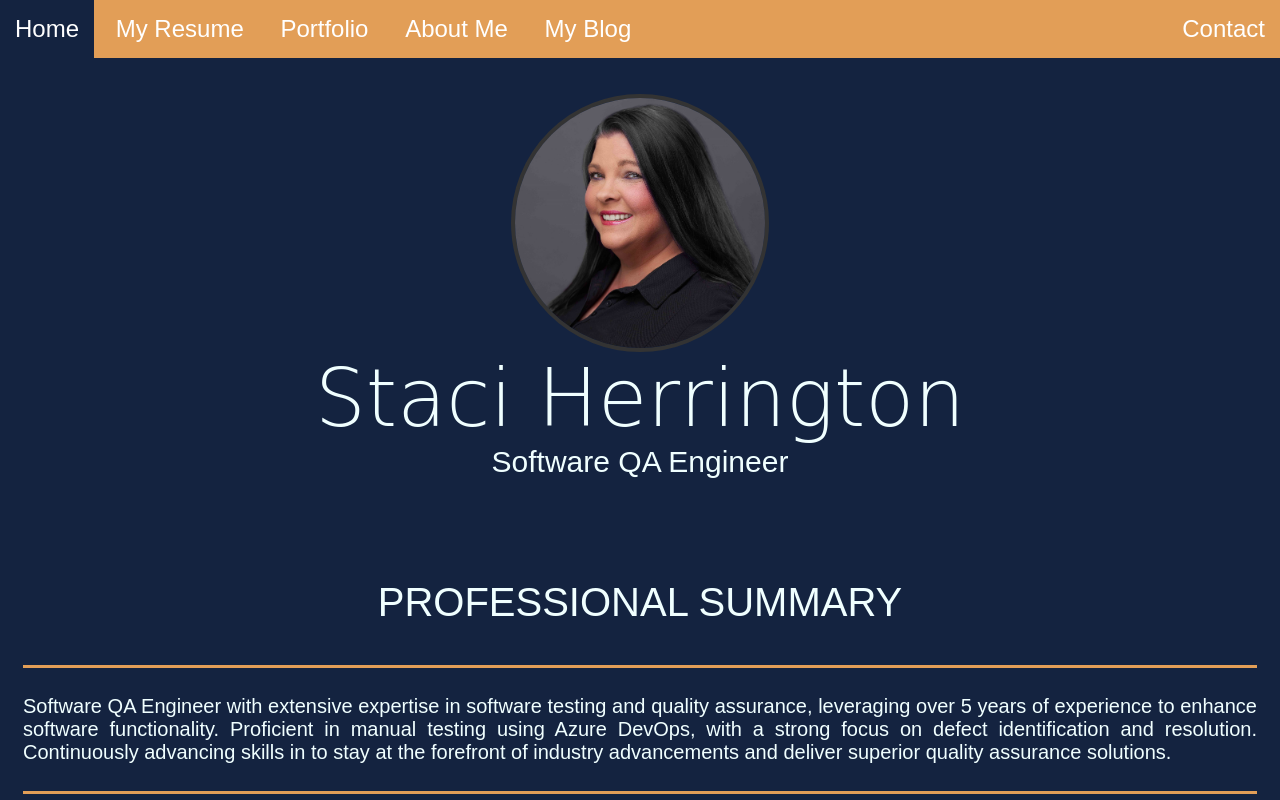
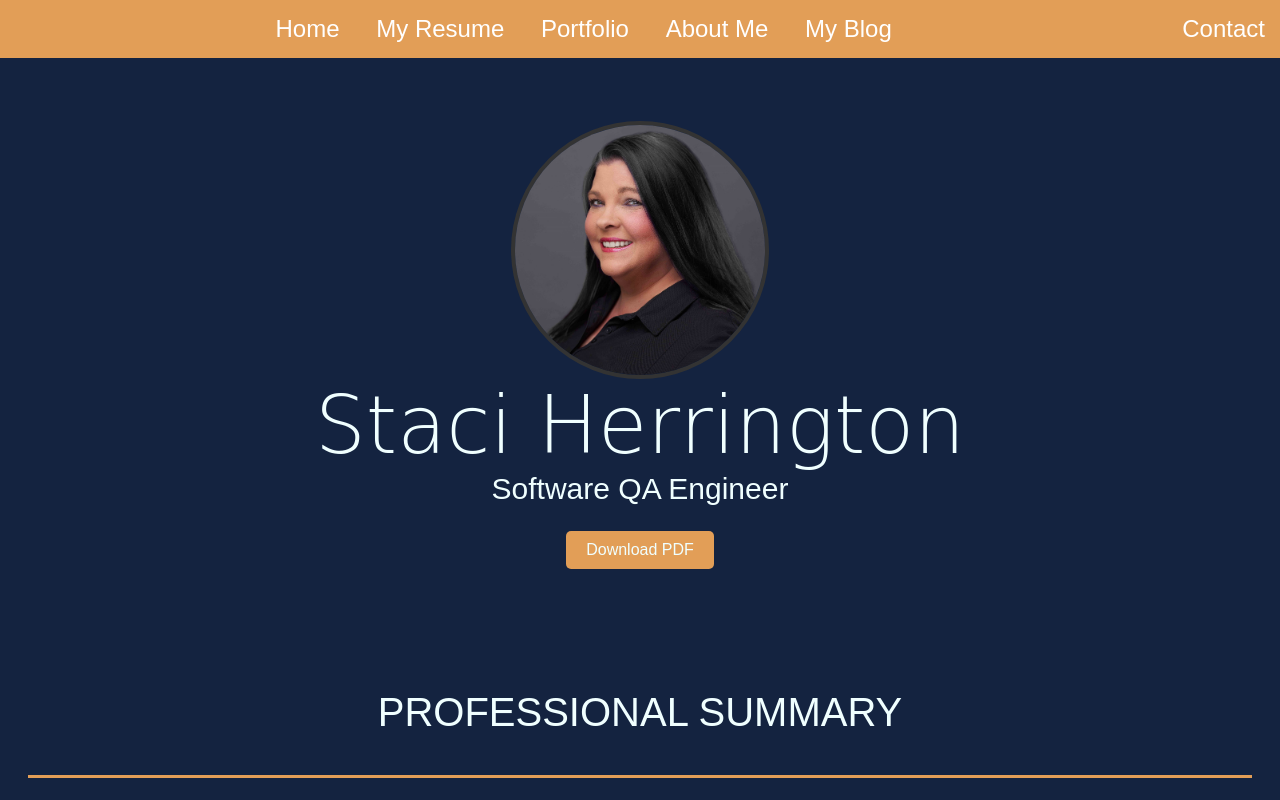
Before and after one commit to sgh5175/sgh5175.github.io, a plain HTML site: page resume.html in a window 1280 px wide. Shown: the top 800 px of the page. Drawn offline with Linux system fonts and the light colour scheme; a web font is replaced by a local one.

Commit message:
Update resume.html

```diff
--- a/resume.html
+++ b/resume.html
@@ -7,7 +7,8 @@
     <meta charset="UTF-8">
     <meta name="description" content="Staci Herrington Quality Assurance Resume">
     <meta name="author" content="Staci Herrington">
-    <meta name="keywords" content="QA, Quality Assurance, Software Quality, Agile Processes, End-to-End Test Execution, ISQTB Certified">
+    <meta name="keywords"
+        content="QA, Quality Assurance, Software Quality, Agile Processes, End-to-End Test Execution, ISQTB Certified">
 
     <link rel="stylesheet" href="style.css">
     <link rel="preconnect" href="https://fonts.googleapis.com">
@@ -22,19 +23,36 @@
     <title>Staci Herrington's Resume</title>
     <link rel="icon" href="SH logo favicon.png" type="image/x-icon">
     <style>
+        body {
+            font-family: Arial, sans-serif;
+            padding: 20px;
+            text-align: center;
+        }
+
+        .print-button {
+            background-color: #e29e57;
+            color: azure;
+            border: none;
+            padding: 10px 20px;
+            font-size: 16px;
+            border-radius: 5px;
+            cursor: pointer;
+            margin-bottom: 20px;
+
+        }
+
+        .print-button:hover {
+            background-color: #d68d44;
+        }
+
         @media print {
-            body {
-                margin: 0;
-                padding: 0;
-                font-family: "Funnel Sans", sans-serif;
-                color: #000;
-            }
 
 
             /* Hide non-print elements */
             .no-print,
             .nav-container,
             .print-container,
+            .print-button,
             .button,
             .ads {
                 display: none !important;
@@ -55,10 +73,11 @@
 
             /* Adjust widths for printing */
             .print-container {
+                display: inline-block;
                 width: 100%;
                 padding: 10px;
                 background-color: #e29e57;
-                color: #e29e57;
+                color: #azure;
                 border-radius: 10%;
                 font-size: 12px;
             }
@@ -66,6 +85,7 @@
             .print-container:hover {
                 background-color: #142340;
             }
+
         }
     </style>
 </head>
@@ -90,6 +110,7 @@
 
         <h1>Staci Herrington</h1>
         <h2>Software QA Engineer</h2>
+        <button class="print-button" onclick="window.print()" id="printpdf">Download PDF</button>
 
         <h3 style="padding-top: 5%;">PROFESSIONAL SUMMARY</h3>
         <hr>
@@ -98,6 +119,7 @@
             DevOps, with a strong focus on defect identification and resolution. Continuously advancing skills in to
             stay at the forefront of industry advancements and deliver superior quality assurance solutions.</h4>
         <hr>
+        <div class="page-break"></div>
         <h3 style="padding-top: 5%;">EMPLOYMENT HISTORY</h3>
         <HR>
         <p></p>
@@ -110,6 +132,7 @@
             <span>Manvel, TX</span>
         </ul>
         <p></p>
+
         <div class="res-container2">
             <ul>
                 <br>
@@ -127,6 +150,8 @@
 
             </ul>
         </div>
+    </div>
+    <div class="res-container">
         <p></p>
         <UL>
             <span>QA ENGINEER</span>
@@ -137,6 +162,7 @@
             <span>Pearland, TX</span>
         </ul>
         <p></p>
+
         <div class="res-container2">
             <ul>
                 <p></p>
@@ -156,7 +182,10 @@
                     timely and efficient issue handling.</li>
             </ul>
         </div>
+    </div>
     <p></p>
+        <div class="page-break"></div>
+    <div class="res-container">
         <UL>
             <span>QA ENGINEER</span>
             <span>April 2019 - Sept 2021</span>
@@ -166,6 +195,7 @@
             <span>Pearland, TX</span>
         </ul>
         <p></p>
+
         <div class="res-container2">
             <ul>
                 <p></p>
@@ -181,7 +211,9 @@
                     timely and efficient issue handling.</li>
             </ul>
         </div>
+    </div>
     <p></p>
+    <div class="res-container">
         <UL>
             <span>CLIENT SERVICES</span>
             <span>Feb 2006 - Apr 2019</span>
@@ -190,6 +222,7 @@
             <span>Ebix Health, Inc.</span>
             <span>Remote - Pittsburgh, PA</span>
         </ul>
+
         <p></p>
         <div class="res-container2" style="padding-bottom: 2%;">
             <ul>
@@ -205,6 +238,8 @@
                 <li>⬧ Analyzed client-reported issues, replicating errors to assist in resolution.</li>
             </ul>
         </div>
+    </div>
+    <div class="res-container">
         <hr>
         <h3 style="padding-top: 5%;">EDUCATION</h3>
         <hr>
@@ -337,15 +372,13 @@
     </div>
     <hr>
     <div>
-        <button class="print-container" onclick="window.print()" id="printpdf">Download PDF</button>
-    </div>
         <li style="padding-left: 15px;font-size: 16px;">Copyright © 2025 Staci Herrington. All rights
             reserved.</li>
         <p></p>
         <a href="mailto:sgherrington1972@gmail.com"><img src="emailwhite.png" alt="email icon" id="email-icon"></a>
         <a href="https://www.linkedin.com/in/staci-herrington-a5b89769/" style="padding-left: 45px;"><img
                 src="linkedwhite.png" alt="linkedin icon" id="linkedin-icon"></a>
-    <a href="https://www.facebook.com/profile.php?id=100092502462591" style="padding-left: 45px;"><img src="fbwhite.png"
-            alt="facebook icon" id="facebook-icon"></a>
+        <a href="https://www.facebook.com/profile.php?id=100092502462591" style="padding-left: 45px;"><img
+                src="fbwhite.png" alt="facebook icon" id="facebook-icon"></a>
     </div>
 </body>
```
Lines whose indentation alone changed are shown as unchanged.
